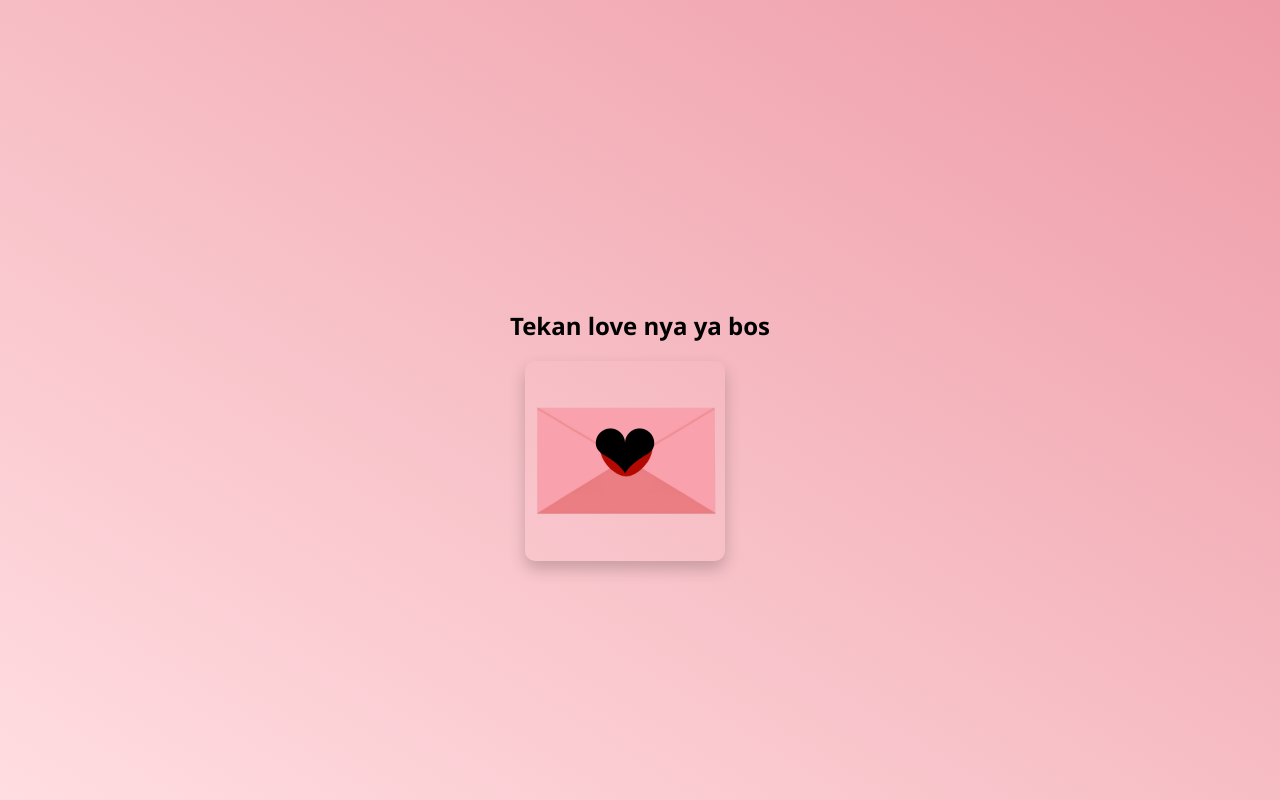
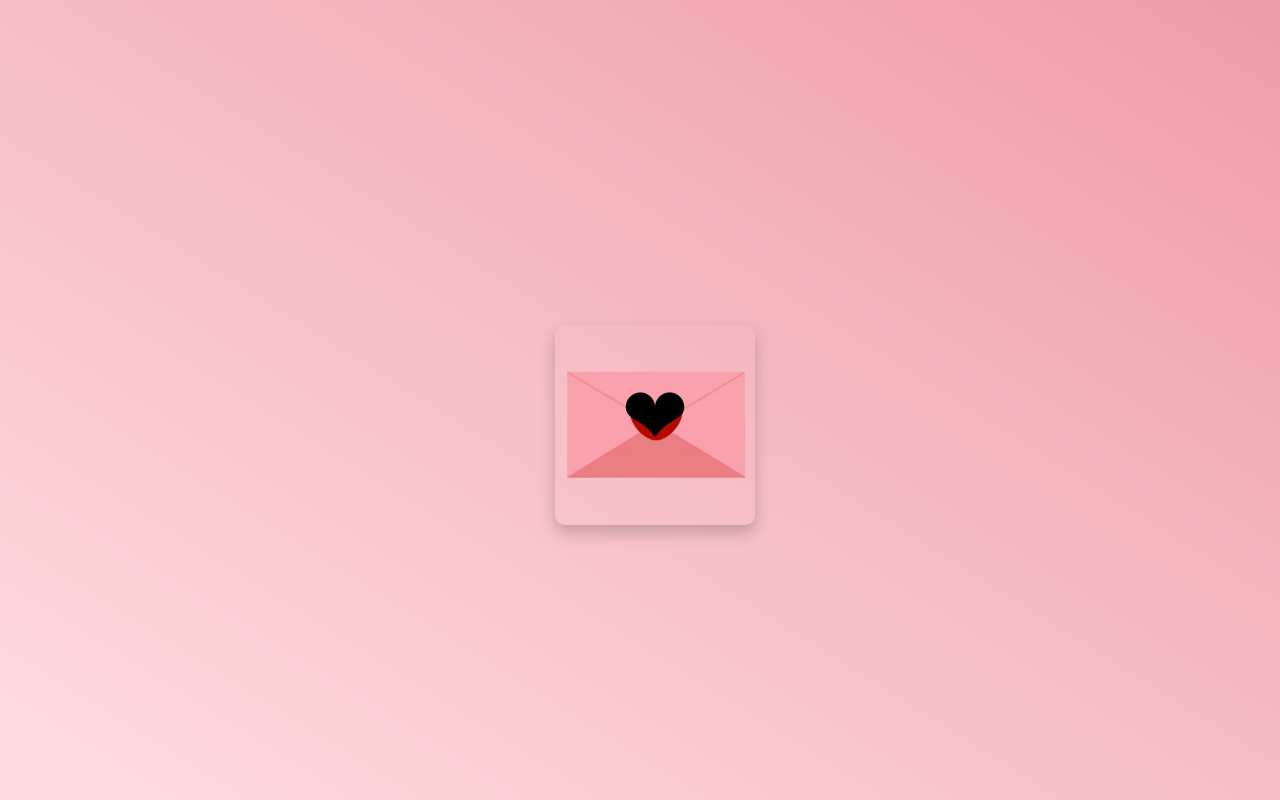
Before and after one commit to Theboujack/Haiboss, a plain HTML site: page index.html in a window 1280 px wide. Shown: the top 800 px of the page. Drawn offline with Linux system fonts and the light colour scheme.

Commit message:
index.html

```diff
--- a/index.html
+++ b/index.html
@@ -14,7 +14,6 @@
   </audio>
 
   <div class="container">
-    <h2>Tekan love nya ya bos</h2>
     <div class="envelope" onclick="openLetter()">
       <img src="gambar.png" alt="Amplop Pink" class="envelope-img" />
       <div class="love">❤</div>
```
